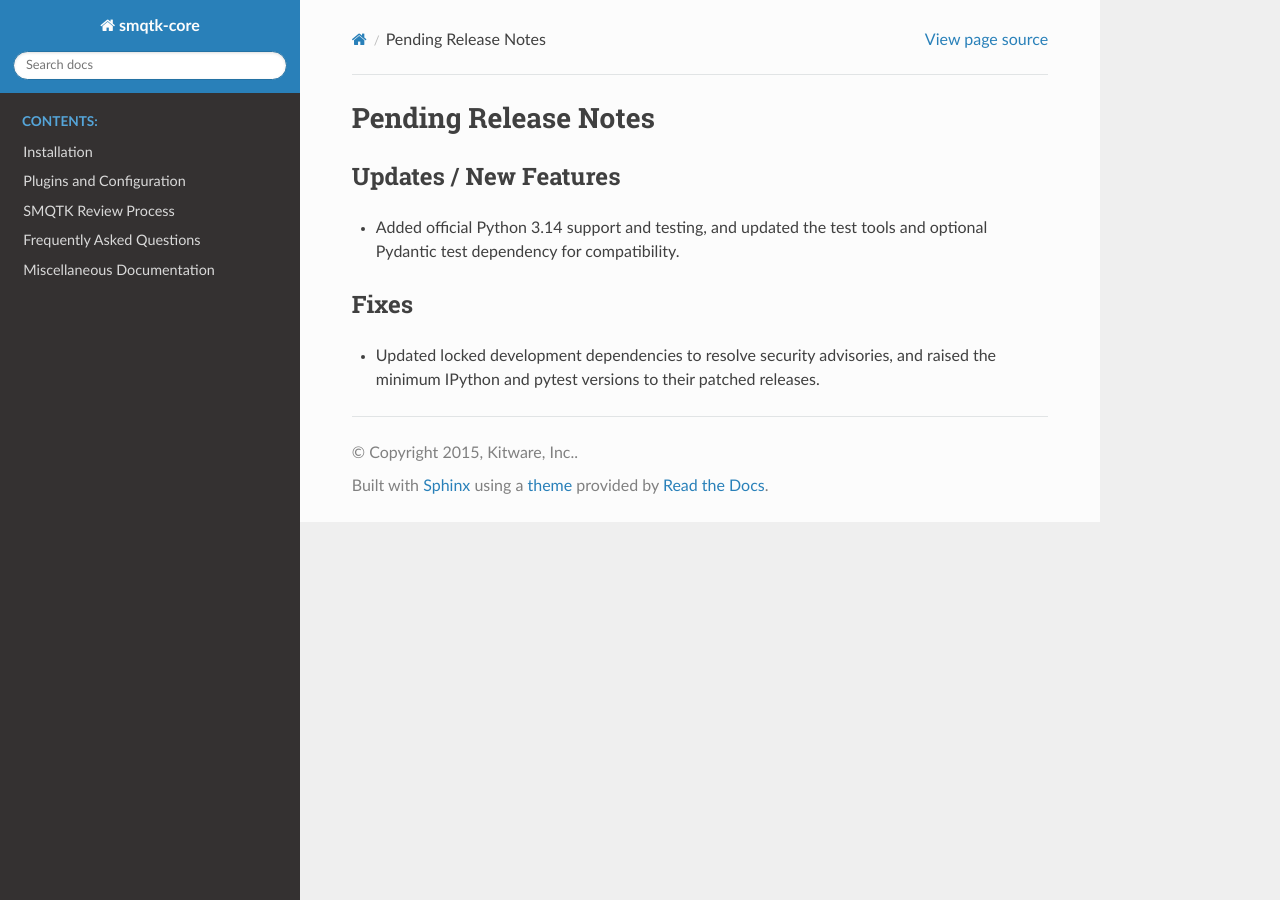
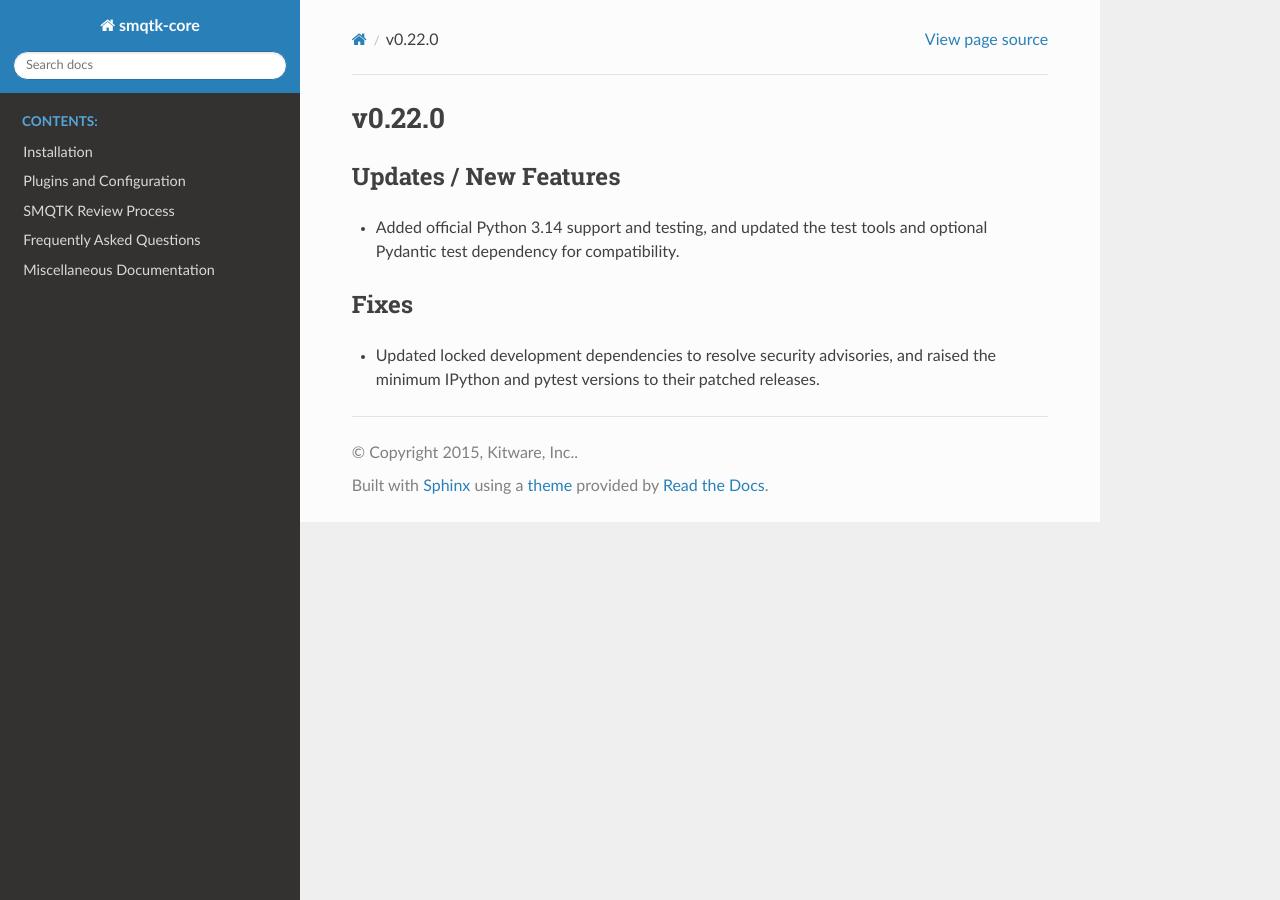
Before and after one commit to Kitware/SMQTK-Core, a Sphinx documentation site: the page built from docs/release_notes/v0.22.0.rst, in a window 1280 px wide. Built offline with Sphinx 7.4.7 and the Read the Docs theme 3.1.0, drawn with Linux system fonts in a browser that asks for light colours; pages that are not in the unit, such as notebooks, are missing from menus; the version number is read from the project's files by our own code.

Commit message:
Update version number to 0.22.0

```diff
--- a/docs/release_notes.rst
+++ b/docs/release_notes.rst
@@ -14,3 +14,4 @@
    release_notes/v0.19.0
    release_notes/v0.20.0
    release_notes/v0.21.0
+   release_notes/v0.22.0
--- a/docs/release_notes/pending_release.rst
+++ b/docs/release_notes/v0.22.0.rst
@@ -1,5 +1,5 @@
-Pending Release Notes
-=====================
+v0.22.0
+=======
 
 Updates / New Features
 ----------------------
--- a/pyproject.toml
+++ b/pyproject.toml
@@ -8,7 +8,7 @@
 # REMEMBER: `distutils.version.*Version` types can be used to compare versions
 # from strings like this.
 # SMQTK prefers to use the strict numbering standard when possible.
-version = "0.21.0"
+version = "0.22.0"
 description = """\
     Python toolkit for pluggable algorithms and data structures for \
     multimedia-based machine learning."""
```
